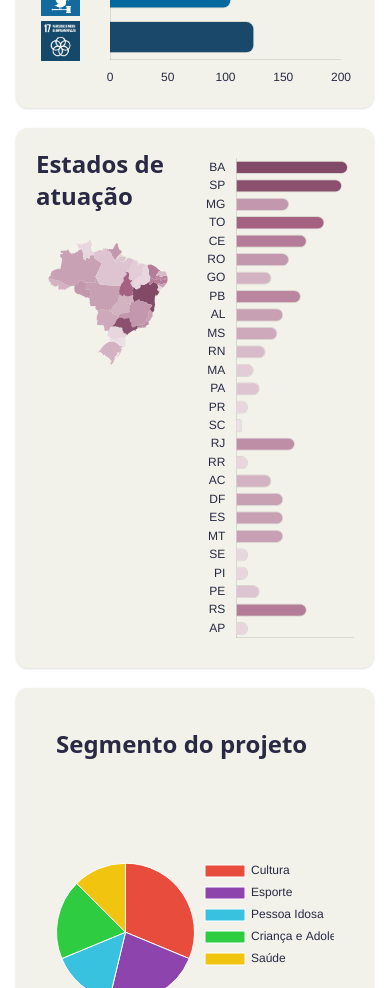
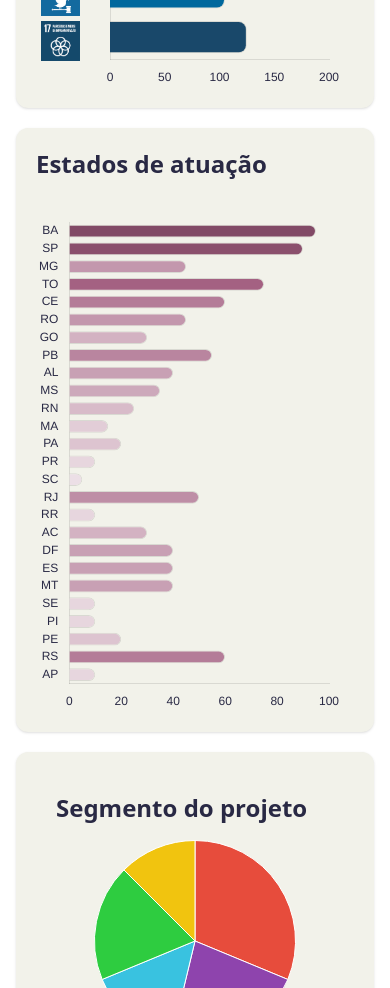
Before and after one commit to Conpec-Projetos/prj-fundacao-csn, a Next.js app: page /dashboard in a window 390 px wide. Shown: the part 1900-2888 px from the top of the page. Built offline with nearby package versions, Linux system fonts and the light colour scheme.

Commit message:
Feat: finalizei a adição de resposividade na dashboard. Todos os 3 gráficos estão responsivos

```diff
--- a/src/app/(pages)/dashboard/page.tsx
+++ b/src/app/(pages)/dashboard/page.tsx
@@ -235,10 +235,10 @@ export default function DashboardPage() {
           </div>
         </section>
         {/* Section 3: Map and Chart */}
-        <section className="grid grid-cols-2 gap-4 bg-white-off dark:bg-blue-fcsn3 rounded-xl shadow-sm p-5">
+        <section className={`grid ${ehCelular ? '' : 'grid-cols-2'} gap-4 bg-white-off dark:bg-blue-fcsn3 rounded-xl shadow-sm p-5`}>
           <div className="flex flex-col sm:overflow-x-auto md:overflow-x-hidden">
             <h2 className="text-2xl font-bold mb-4">Estados de atuação</h2>
-            <div className="lg:h-120 md:h-100 sm:h-80 w-full p-3">
+            <div className={`lg:h-120 md:h-100 sm:h-80 w-full p-3 ${ehCelular ? "hidden" : ""}`}>
               <BrazilMap data={mapData} />
             </div>
           </div>
@@ -257,20 +257,22 @@ export default function DashboardPage() {
           </div>
         </section>
 
-        <section className="grid grid-cols-1 md:grid-cols-2 gap-8 ">
+        <section className="grid grid-cols-1 md:grid-cols-2 gap-8">
           <div className="bg-white-off dark:bg-blue-fcsn3 rounded-xl shadow-sm p-10">
             <h2 className="text-2xl font-bold mb-4">Segmento do projeto</h2>
-            <div className="h-120">
+            <div className="sm:h-120 h-fit">
               <PieChart
                 data={segmentData.values}
                 labels={segmentData.labels}
                 colors={["#e74c3c", "#8e44ad", "#39c2e0", "#2ecc40", "#f1c40f"]}
+                ehCelular={ehCelular}
               />
             </div>
           </div>
           <div className="bg-white-off dark:bg-blue-fcsn3 rounded-xl shadow-sm p-5 h-full flex flex-col">
             <h2 className="text-2xl font-bold mb-4">Lei de Incentivo</h2>
-            <div className="flex-grow w-full">
+            <div className="flex-grow w-full overflow-x-auto">
+              <div className="min-w-[350px]"> {/* Adjust min-width as needed */}
                 <BarChart
                   title=""
                   colors={["#b37b97"]}
@@ -281,6 +283,7 @@ export default function DashboardPage() {
                 />
               </div>
             </div>
+          </div>
         </section>
       </main>
       <Footer />
--- a/src/components/chart/barchartClient.tsx
+++ b/src/components/chart/barchartClient.tsx
@@ -146,6 +146,7 @@ export default function BarChart({
       padding: {
         bottom: useIcons && !horizontal ? 80 : 0,
         left: horizontal ? (celular ? 60 : 0) : 0,
+        right: 25,
       },
     },
     plugins: {
@@ -160,7 +161,7 @@ export default function BarChart({
       x: {
         grid: { display: false },
         ticks: {
-          display: useIcons || !horizontal,
+          display: true,
           color: darkMode ? '#FFFFFF' : '#292944',
         },
       },
--- a/src/components/chart/piechartClient.tsx
+++ b/src/components/chart/piechartClient.tsx
@@ -21,12 +21,14 @@ interface PieChartProps {
   data: number[];
   labels: string[];
   colors?: string[];
+  ehCelular?: boolean;
 }
 
-export default function PieChart({data, labels, colors = [
+export default function PieChart({data, labels, ehCelular, colors = [
   '#e74c3c','#8e44ad','#39c2e0','#2ecc40','#f1c40f',] }
   : PieChartProps) {
   const { darkMode } = useTheme();
+
   const chartData = {
     labels,
     datasets: [
@@ -43,16 +45,16 @@ export default function PieChart({data, labels, colors = [
     responsive: true,
     plugins: {
       legend: {
-        position: 'right' as const,
+        position: ehCelular ? 'bottom' as const : 'right' as const,
         labels: {
           color: darkMode ? '#FFFFFF' : '#292944'
         }
       },
       title: {
-        display: true,
+        display: false,
       },
     },
-  }), [darkMode]);
+  }), [darkMode, ehCelular]);
 
   return <Pie data={chartData} options={options} />;
 }
```
Lines whose indentation alone changed are shown as unchanged.
